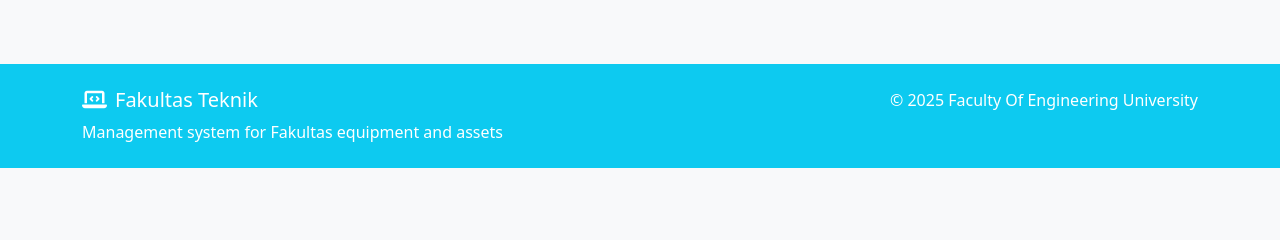
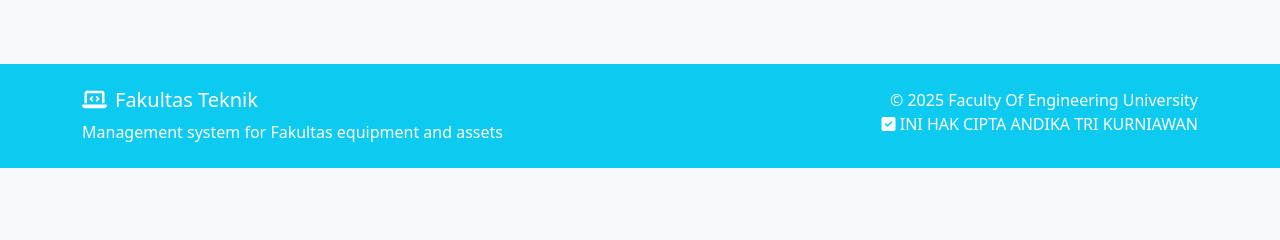
Before and after one commit to andikatrikurniawan/fakultasTeknik.com, a PHP site: page / in a window 1280 px wide. Shown: the part 264-504 px from the top of the page. Run offline with PHP 8.4, Linux system fonts and the light colour scheme; data that the repository does not hold is empty.

Commit message:
Menambahkan paragraf Hak Cipta

```diff
--- a/App Fakultas Teknik/includes/footer.php
+++ b/App Fakultas Teknik/includes/footer.php
@@ -9,6 +9,7 @@
                 </div>
                 <div class="col-md-6 text-md-end">
                     <p class="mb-0">&copy; <?= date('Y') ?> Faculty Of Engineering University</p>
+                    <p class="mb-0"><i class="fa-solid fa-square-check"></i>  INI HAK CIPTA ANDIKA TRI KURNIAWAN</p>
                 </div>
             </div>
         </div>
--- a/App Fakultas Teknik/index.php
+++ b/App Fakultas Teknik/index.php
@@ -1,3 +1,4 @@
+<!-- Ini Hak Cipta Andika Tri Kurniawan -->
 <!DOCTYPE html>
 <html lang="en">
 <head>
```
